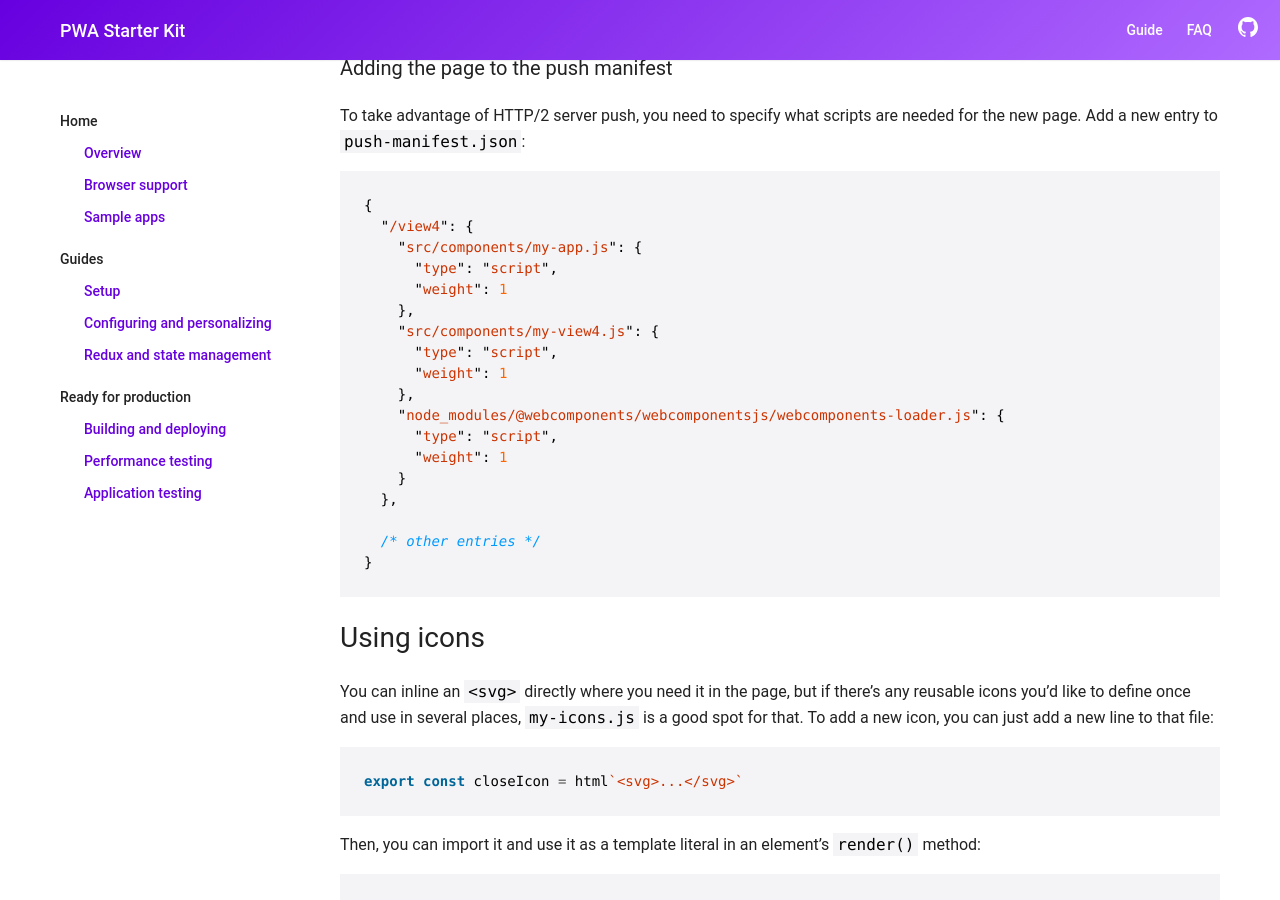
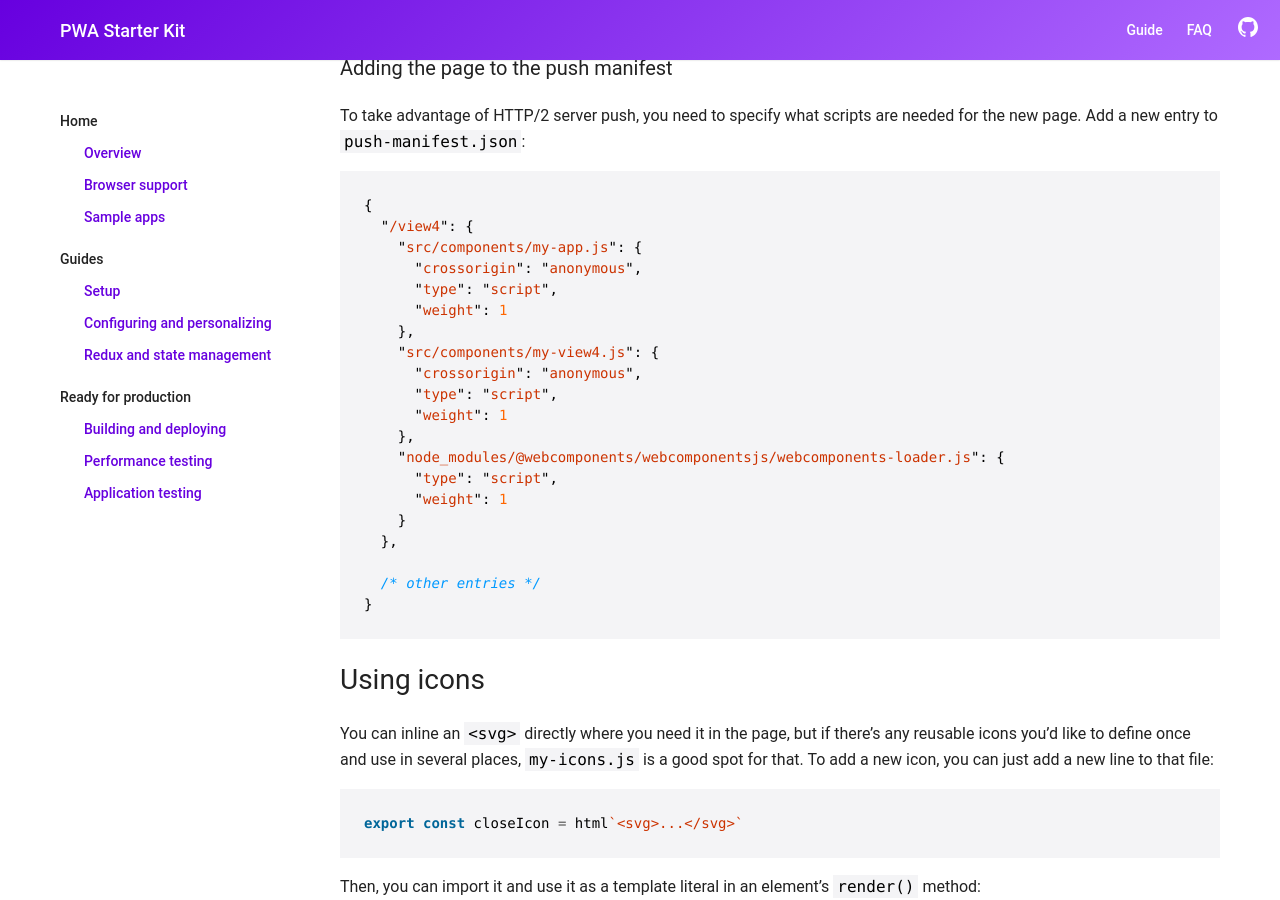
Before and after one commit to Polymer/pwa-starter-kit, a Jekyll site: the page built from configuring-and-personalizing.md, in a window 1280 px wide and 900 px high, scrolled down 5990 px. Built offline with Jekyll 4.4.1, drawn with Linux system fonts in a browser that asks for light colours; some web fonts are replaced.

Commit message:
add crossorigin attribute to code snippet

```diff
--- a/configuring-and-personalizing.md
+++ b/configuring-and-personalizing.md
@@ -211,10 +211,12 @@
 {
   "/view4": {
     "src/components/my-app.js": {
+      "crossorigin": "anonymous",
       "type": "script",
       "weight": 1
     },
     "src/components/my-view4.js": {
+      "crossorigin": "anonymous",
       "type": "script",
       "weight": 1
     },
```
